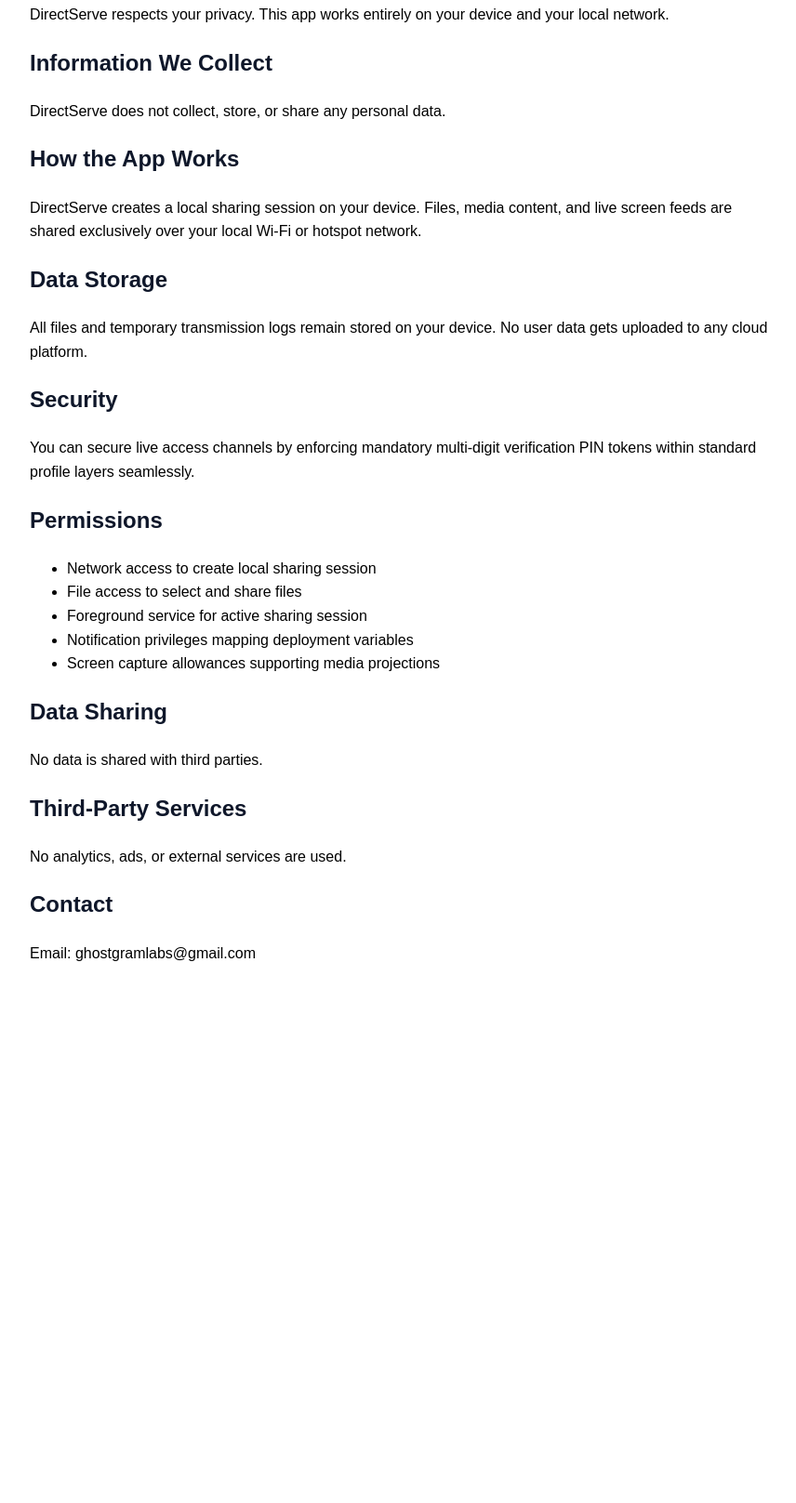
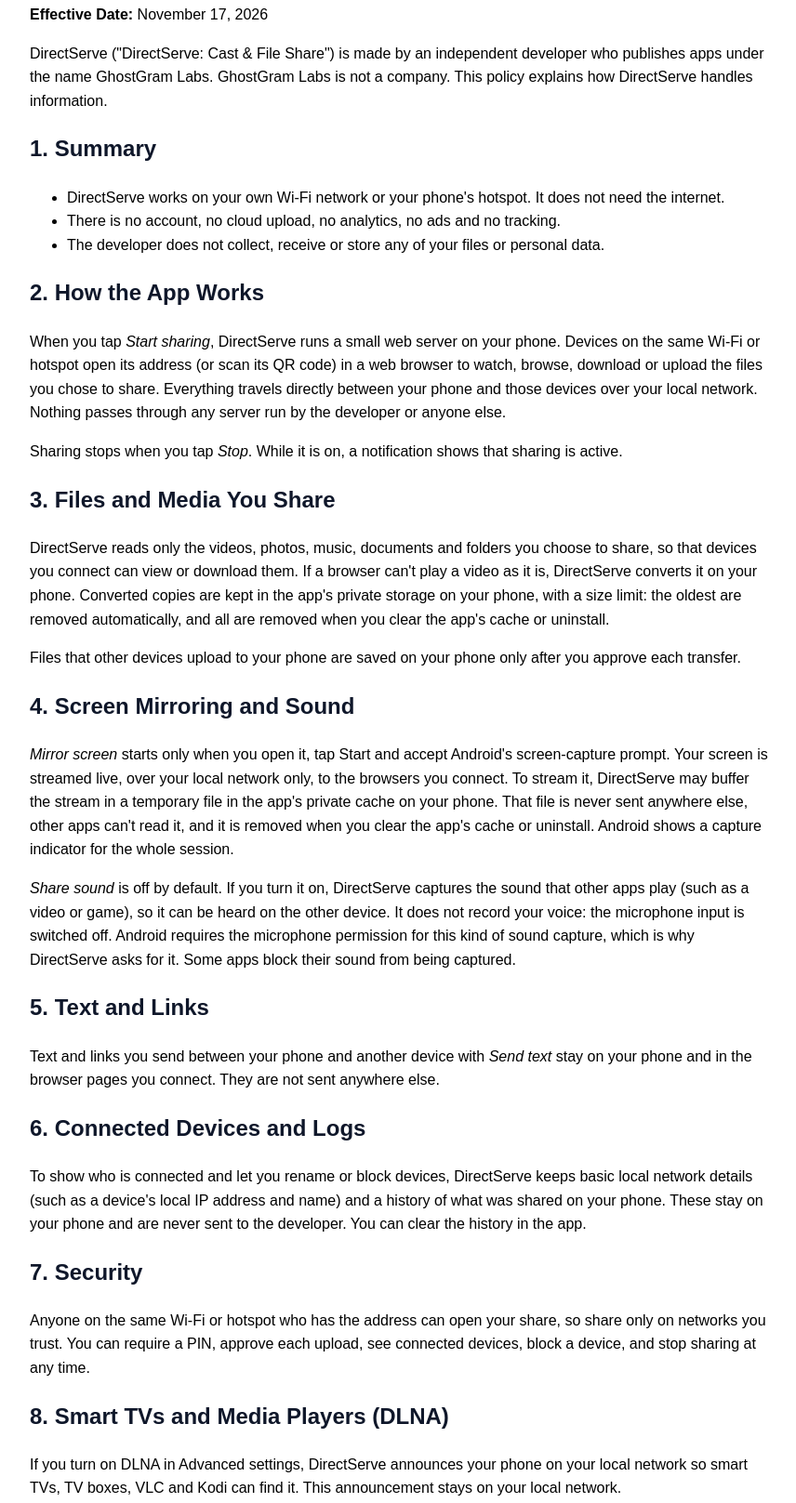
Before and after one commit to ghostgramlabs/directserve-privacy, a plain HTML site: page index.html in a window 1280 px wide. Shown: the part 111-1728 px from the top of the page at 93% size, without its empty margins (208-1064 px from the left). Before the commit the page ends 1185 px from the top, so only its background shows below. Drawn offline with Linux system fonts and the light colour scheme.

Commit message:
Rewrite for casting, screen mirroring, sound capture and all permissions
Co-Authored-By: Claude Opus 5.5 <noreply@anthropic.com>

```diff
--- a/index.html
+++ b/index.html
@@ -1,7 +1,8 @@
 <!DOCTYPE html>
-<html>
+<html lang="en">
 <head>
   <meta charset="UTF-8">
+  <meta name="viewport" content="width=device-width, initial-scale=1.0">
   <title>DirectServe Privacy Policy</title>
   <style>
     body {
@@ -20,37 +21,138 @@
 
 <h1>Privacy Policy for DirectServe</h1>
 
-<p>DirectServe respects your privacy. This app works entirely on your device and your local network.</p>
+<p><strong>Effective Date:</strong> November 17, 2026</p>
 
-<h2>Information We Collect</h2>
-<p>DirectServe does not collect, store, or share any personal data.</p>
+<p>
+DirectServe ("DirectServe: Cast &amp; File Share") is made by an independent
+developer who publishes apps under the name GhostGram Labs. GhostGram Labs is
+not a company. This policy explains how DirectServe handles information.
+</p>
 
-<h2>How the App Works</h2>
-<p>DirectServe creates a local sharing session on your device. Files, media content, and live screen feeds are shared exclusively over your local Wi-Fi or hotspot network.</p>
-
-<h2>Data Storage</h2>
-<p>All files and temporary transmission logs remain stored on your device. No user data gets uploaded to any cloud platform.</p>
-
-<h2>Security</h2>
-<p>You can secure live access channels by enforcing mandatory multi-digit verification PIN tokens within standard profile layers seamlessly.</p>
-
-<h2>Permissions</h2>
+<h2>1. Summary</h2>
 <ul>
-<li>Network access to create local sharing session</li>
-<li>File access to select and share files</li>
-<li>Foreground service for active sharing session</li>
-<li>Notification privileges mapping deployment variables</li>
-<li>Screen capture allowances supporting media projections</li>
+<li>DirectServe works on your own Wi-Fi network or your phone's hotspot. It does not need the internet.</li>
+<li>There is no account, no cloud upload, no analytics, no ads and no tracking.</li>
+<li>The developer does not collect, receive or store any of your files or personal data.</li>
 </ul>
 
-<h2>Data Sharing</h2>
-<p>No data is shared with third parties.</p>
+<h2>2. How the App Works</h2>
+<p>
+When you tap <em>Start sharing</em>, DirectServe runs a small web server on
+your phone. Devices on the same Wi-Fi or hotspot open its address (or scan its
+QR code) in a web browser to watch, browse, download or upload the files you
+chose to share. Everything travels directly between your phone and those
+devices over your local network. Nothing passes through any server run by the
+developer or anyone else.
+</p>
+<p>
+Sharing stops when you tap <em>Stop</em>. While it is on, a notification shows
+that sharing is active.
+</p>
 
-<h2>Third-Party Services</h2>
-<p>No analytics, ads, or external services are used.</p>
+<h2>3. Files and Media You Share</h2>
+<p>
+DirectServe reads only the videos, photos, music, documents and folders you
+choose to share, so that devices you connect can view or download them. If a
+browser can't play a video as it is, DirectServe converts it on your phone.
+Converted copies are kept in the app's private storage on your phone, with a
+size limit: the oldest are removed automatically, and all are removed when you
+clear the app's cache or uninstall.
+</p>
+<p>
+Files that other devices upload to your phone are saved on your phone only
+after you approve each transfer.
+</p>
 
-<h2>Contact</h2>
-<p>Email: ghostgramlabs@gmail.com</p>
+<h2>4. Screen Mirroring and Sound</h2>
+<p>
+<em>Mirror screen</em> starts only when you open it, tap Start and accept
+Android's screen-capture prompt. Your screen is streamed live, over your local
+network only, to the browsers you connect. To stream it, DirectServe may
+buffer the stream in a temporary file in the app's private cache on your
+phone. That file is never sent anywhere else, other apps can't read it, and
+it is removed when you clear the app's cache or uninstall. Android shows a
+capture indicator for the whole session.
+</p>
+<p>
+<em>Share sound</em> is off by default. If you turn it on, DirectServe captures
+the sound that other apps play (such as a video or game), so it can be heard
+on the other device. It does not record your voice: the microphone input is
+switched off. Android requires the microphone permission for this kind of
+sound capture, which is why DirectServe asks for it. Some apps block their
+sound from being captured.
+</p>
+
+<h2>5. Text and Links</h2>
+<p>
+Text and links you send between your phone and another device with
+<em>Send text</em> stay on your phone and in the browser pages you connect.
+They are not sent anywhere else.
+</p>
+
+<h2>6. Connected Devices and Logs</h2>
+<p>
+To show who is connected and let you rename or block devices, DirectServe
+keeps basic local network details (such as a device's local IP address and
+name) and a history of what was shared on your phone. These stay on your
+phone and are never sent to the developer. You can clear the history in the app.
+</p>
+
+<h2>7. Security</h2>
+<p>
+Anyone on the same Wi-Fi or hotspot who has the address can open your share,
+so share only on networks you trust. You can require a PIN, approve each
+upload, see connected devices, block a device, and stop sharing at any time.
+</p>
+
+<h2>8. Smart TVs and Media Players (DLNA)</h2>
+<p>
+If you turn on DLNA in Advanced settings, DirectServe announces your phone on
+your local network so smart TVs, TV boxes, VLC and Kodi can find it. This
+announcement stays on your local network.
+</p>
+
+<h2>9. Permissions</h2>
+<ul>
+<li><strong>Network and Wi-Fi state, multicast:</strong> to run the local sharing server, show its address and let TVs find it with DLNA.</li>
+<li><strong>Photos, videos, music and files:</strong> to list and share the media and files you choose.</li>
+<li><strong>All files access (optional):</strong> only if you turn it on, to share documents and whole folders outside your photo and music library. DirectServe works without it.</li>
+<li><strong>Foreground service:</strong> keeps sharing or screen mirroring running while you use other apps, with a notification and a Stop button.</li>
+<li><strong>Screen capture:</strong> for Mirror screen, only after you accept Android's prompt.</li>
+<li><strong>Microphone (record audio):</strong> required by Android for capturing other apps' sound when you turn on Share sound. Your voice is not recorded.</li>
+<li><strong>Notifications:</strong> to show that sharing or mirroring is on and to let you stop it.</li>
+<li><strong>Keep awake and battery optimisation exemption:</strong> so a share doesn't stop when the screen turns off.</li>
+<li><strong>Internet:</strong> required by Android for any network connection, including your local network. DirectServe does not send your data to the internet.</li>
+</ul>
+
+<h2>10. Data Sharing and Third Parties</h2>
+<p>
+No data is shared with or sold to third parties. DirectServe contains no
+analytics, advertising or tracking libraries. It uses open-source libraries
+(such as Ktor, AndroidX Media3 and WebRTC) that run on your phone.
+</p>
+
+<h2>11. Children</h2>
+<p>
+DirectServe is not directed at children under 13 and does not knowingly
+collect information from anyone.
+</p>
+
+<h2>12. Open Source</h2>
+<p>
+DirectServe is open source under the Apache 2.0 licence:
+<a href="https://github.com/ghostgramlabs/DirectServe">github.com/ghostgramlabs/DirectServe</a>.
+</p>
+
+<h2>13. Changes</h2>
+<p>
+This policy may be updated when the app changes. Updates are posted on this
+page with a new effective date.
+</p>
+
+<h2>14. Contact</h2>
+<p>GhostGram Labs (independent developer)<br>
+Email: <a href="mailto:ghostgramlabs@gmail.com">ghostgramlabs@gmail.com</a></p>
 
 </body>
 </html>
```
